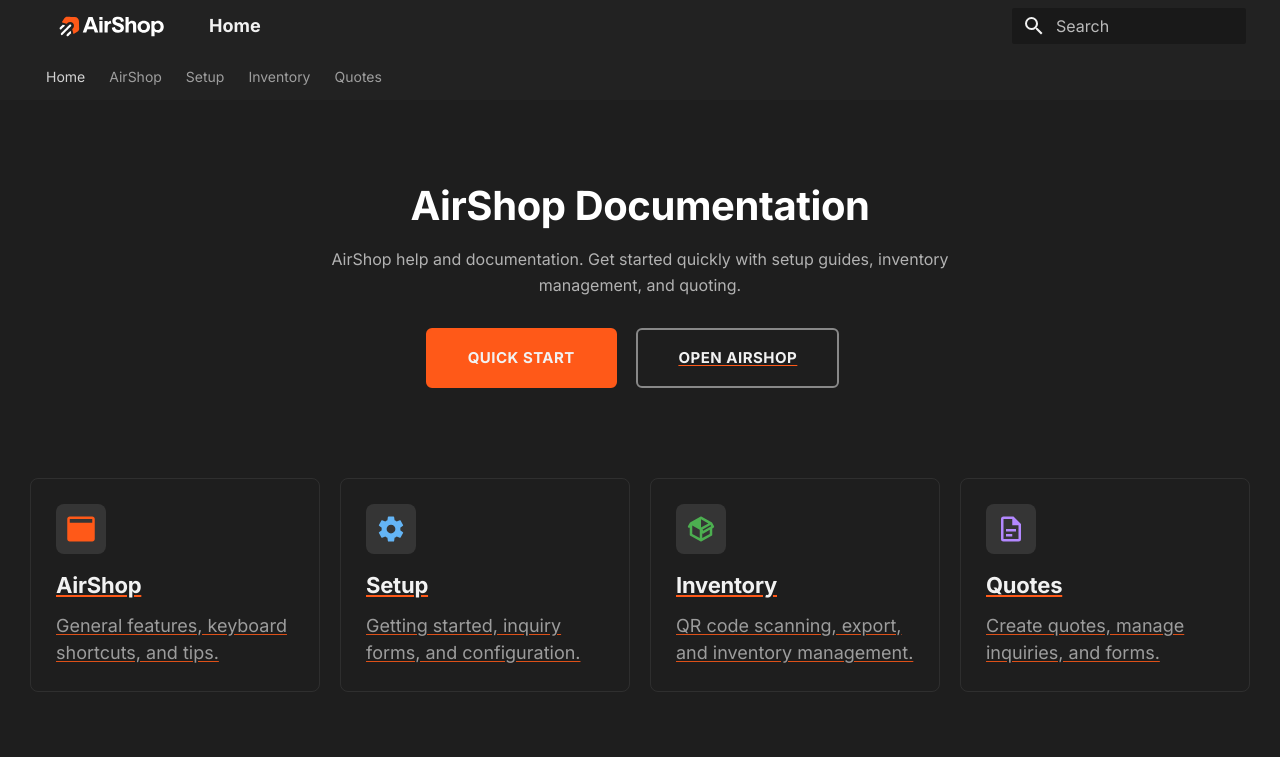
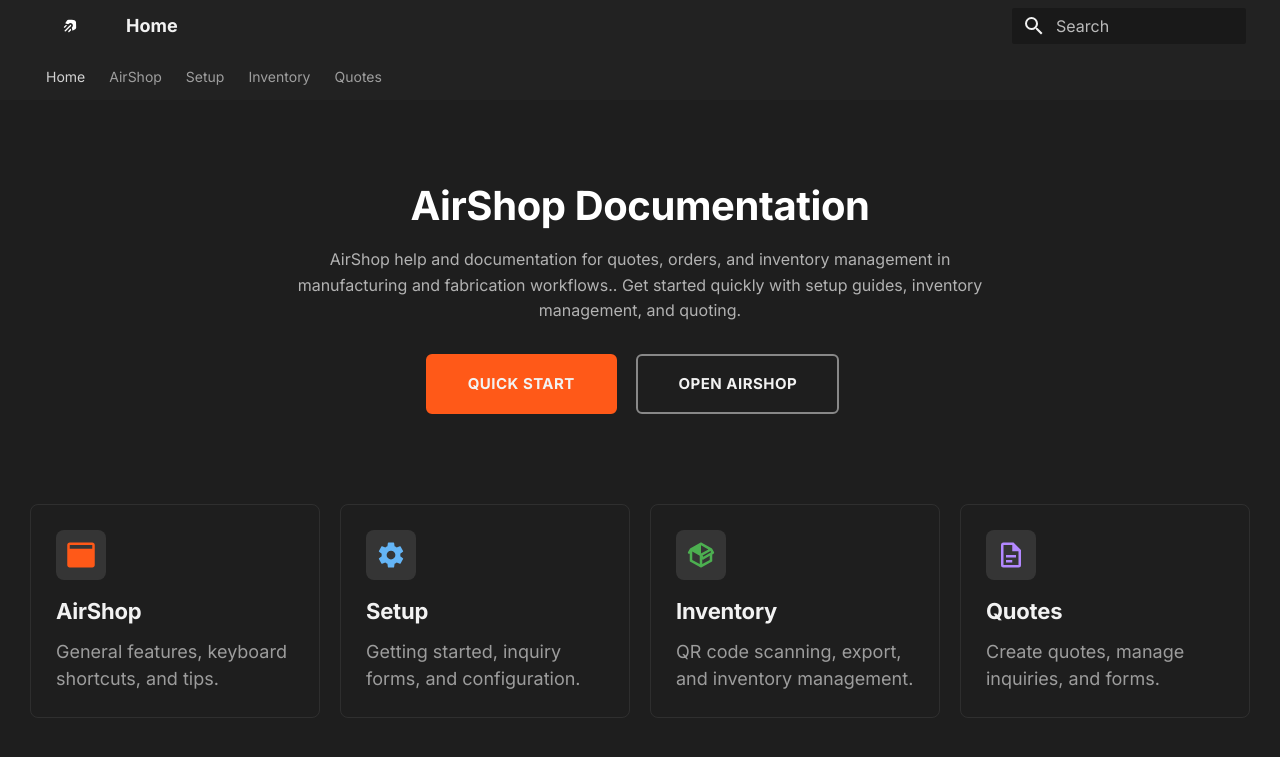
Before and after one commit to jbrewlet/airshop-docs, an MkDocs documentation site: the page built from docs/index.md, in a window 1280 px wide. Shown: the top 757 px of the page. Built offline with MkDocs 1.6.1 and Material for MkDocs 9.7.7, drawn with Linux system fonts in a browser that asks for light colours; plug-ins that fetch from the network failed and are left out.

Commit message:
Enhance AirShop documentation with updated site description, new social card layout, and improved CSS for link visibility. Add robots.txt for SEO, integrate Help Scout app details, and replace logo with a new hex design. Update requirements for mkdocs-material imaging support and remove obsolete Help Scout screenshot.

```diff
--- /dev/null
+++ b/docs/robots.txt
@@ -0,0 +1,4 @@
+User-agent: *
+Allow: /
+
+Sitemap: https://docs.airshop.work/sitemap.xml
--- a/docs/stylesheets/extra.css
+++ b/docs/stylesheets/extra.css
@@ -71,12 +71,18 @@
   background-color: #222222;
 }
 
-/* Header - menu, search, page title (no blue) */
+/* Header - menu, search, page title (no blue, no underline) */
 [data-md-color-scheme="slate"] .md-header .md-icon,
 [data-md-color-scheme="slate"] .md-header .md-header__button,
 [data-md-color-scheme="slate"] .md-header__topic,
 [data-md-color-scheme="slate"] .md-header .md-ellipsis {
   color: #f2f2f2;
+}
+[data-md-color-scheme="slate"] .md-header a,
+[data-md-color-scheme="slate"] .md-header__topic,
+[data-md-color-scheme="slate"] .md-tabs a,
+[data-md-color-scheme="slate"] .md-tabs__link {
+  text-decoration: none;
 }
 [data-md-color-scheme="slate"] .md-header .md-icon svg,
 [data-md-color-scheme="slate"] .md-header .md-header__button svg {
@@ -123,6 +129,12 @@
   letter-spacing: 0.5px;
   padding: 16px 40px;
   border-radius: 6px;
+  text-decoration: none;
+}
+[data-md-color-scheme="slate"] .md-button:hover,
+[data-md-color-scheme="slate"] .md-typeset a.md-button,
+[data-md-color-scheme="slate"] .md-typeset a.md-button:hover {
+  text-decoration: none;
 }
 
 /* Primary button = CTA orange (theme.ts ctaButton) */
@@ -293,6 +305,10 @@
   color: inherit;
   text-decoration: none;
 }
+[data-md-color-scheme="slate"] .md-typeset .mdx-section-card__link,
+[data-md-color-scheme="slate"] .md-typeset .mdx-section-card__link:hover {
+  text-decoration: none;
+}
 
 .mdx-section-card__link:hover {
   color: inherit;
--- a/mkdocs.yml
+++ b/mkdocs.yml
@@ -4,7 +4,7 @@
 # Run: mkdocs serve --watch-theme  (watches overrides + docs for live reload)
 
 site_name: AirShop Docs
-site_description: AirShop help and documentation
+site_description: AirShop help and documentation for quotes, orders, and inventory management in manufacturing and fabrication workflows.
 site_url: https://docs.airshop.work
 copyright: © 2026 AirShop Works Inc. All rights reserved.
 
@@ -18,7 +18,7 @@
   font:
     text: Inter
     code: JetBrains Mono
-  logo: assets/logo.svg
+  logo: assets/logo-hex.svg
   favicon: assets/favicon.png
   custom_dir: overrides
   features:
@@ -35,6 +35,14 @@
 plugins:
   - search:
       lang: en
+  - social:
+      cards_layout_dir: layouts
+      cards_layout: airshop
+      cards_layout_options:
+        font_family: Inter
+        background_color: "#03366D"
+        color: "#f2f2f2"
+        logo: layouts/logo-hex.png
 
 markdown_extensions:
   - abbr
--- a/requirements.txt
+++ b/requirements.txt
@@ -1,4 +1,4 @@
 click==8.2.1
 mkdocs>=1.5.0,<2.0
-mkdocs-material>=9.5.0
+mkdocs-material[imaging]>=9.5.0
 mkdocs-minify-plugin>=0.8.0
```
Also changed, not shown: docs/setup/helpscout-integration.md (+0 -2 lines), overrides/main.html (added, +19 -0 lines), docs/assets/helpscout-custom-app.png (deleted), docs/assets/logo-hex.svg (added), 2 other files.
